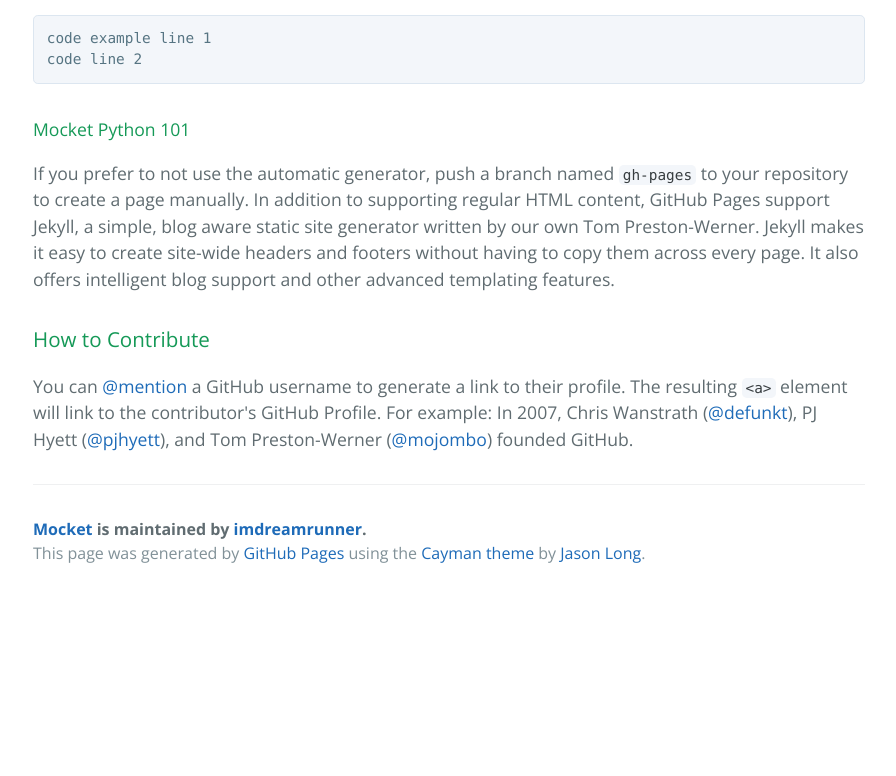
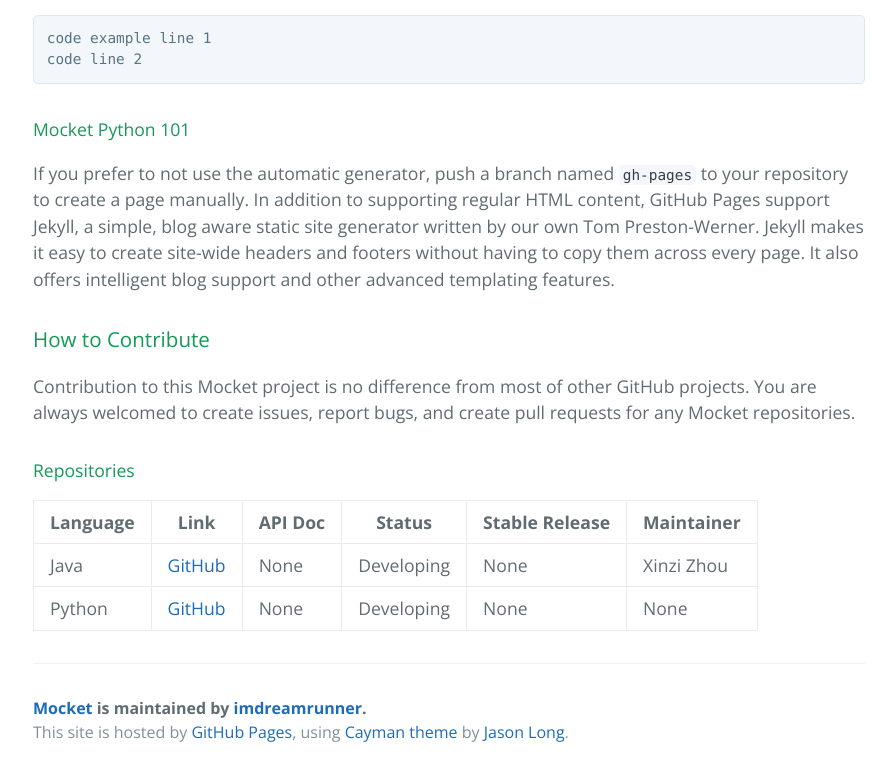
Before and after one commit to imdreamrunner/mocket.dreamrunner.space, a plain HTML site: page index.html in a window 1280 px wide. Shown: the part 1168-1944 px from the top of the page, without its empty margins (191-1087 px from the left). Before the commit the page ends 1765 px from the top, so only its background shows below. Drawn offline with nearby package versions, Linux system fonts and the light colour scheme.

Commit message:
add repositories list

```diff
--- a/index.html
+++ b/index.html
@@ -16,6 +16,7 @@
     <h2 class="project-tagline">Socket Library for <a href="#java">Java</a>, <a href="#python">Python</a> and more</h2>
     <a href="#introduction" class="btn">Introduction</a>
     <a href="#getting-started" class="btn">Get Started</a>
+    <a href="#repositories" class="btn">Repositories</a>
 </section>
 
 <section class="main-content">
@@ -76,21 +77,54 @@
         headers and footers without having to copy them across every page. It also offers intelligent blog support and
         other advanced templating features.</p>
 
-    <h3>How to Contribute</h3>
+    <h3 id="contribution">How to Contribute</h3>
 
-    <p>You can <a href="https://github.com/blog/821" class="user-mention">@mention</a> a GitHub username to generate a
-        link to their profile. The resulting <code>&lt;a&gt;</code> element will link to the contributor's GitHub
-        Profile. For example: In 2007, Chris Wanstrath (<a href="https://github.com/defunkt" class="user-mention">@defunkt</a>),
-        PJ Hyett (<a href="https://github.com/pjhyett" class="user-mention">@pjhyett</a>), and Tom Preston-Werner (<a
-                href="https://github.com/mojombo" class="user-mention">@mojombo</a>) founded GitHub.</p>
+    <p>
+        Contribution to this Mocket project is no difference from most of other GitHub projects.
+        You are always welcomed to create issues, report bugs, and create pull requests for any Mocket repositories.
+    </p>
+
+    <h4 id="repositories">Repositories</h4>
+
+    <table>
+        <thead>
+        <tr>
+            <th>Language</th>
+            <th>Link</th>
+            <th>API Doc</th>
+            <th>Status</th>
+            <th>Stable Release</th>
+            <th>Maintainer</th>
+        </tr>
+        </thead>
+        <tbody>
+        <tr>
+            <td>Java</td>
+            <td><a href="https://github.com/imdreamrunner/Mocket.java">GitHub</a></td>
+            <td>None</td>
+            <td>Developing</td>
+            <td>None</td>
+            <td>Xinzi Zhou</td>
+        </tr>
+        <tr>
+            <td>Python</td>
+            <td><a href="https://github.com/imdreamrunner/PyMocket">GitHub</a></td>
+            <td>None</td>
+            <td>Developing</td>
+            <td>None</td>
+            <td>None</td>
+        </tr>
+        </tbody>
+    </table>
 
     <footer class="site-footer">
-        <span class="site-footer-owner"><a href="https://github.com/imdreamrunner/mocket.dreamrunner.space">Mocket</a> is maintained by <a
+        <span class="site-footer-owner"><a href="http://mocket.dreamrunner.space">Mocket</a> is maintained by <a
                 href="https://github.com/imdreamrunner">imdreamrunner</a>.</span>
 
-        <span class="site-footer-credits">This page was generated by <a href="https://pages.github.com">GitHub Pages</a> using the <a
-                href="https://github.com/jasonlong/cayman-theme">Cayman theme</a> by <a
-                href="https://twitter.com/jasonlong">Jason Long</a>.</span>
+        <span class="site-footer-credits">This site is hosted by <a href="https://pages.github.com">GitHub Pages</a>,
+            using
+            <a href="https://github.com/jasonlong/cayman-theme">Cayman theme</a> by
+            <a href="https://twitter.com/jasonlong">Jason Long</a>.</span>
     </footer>
 
 </section>
```
